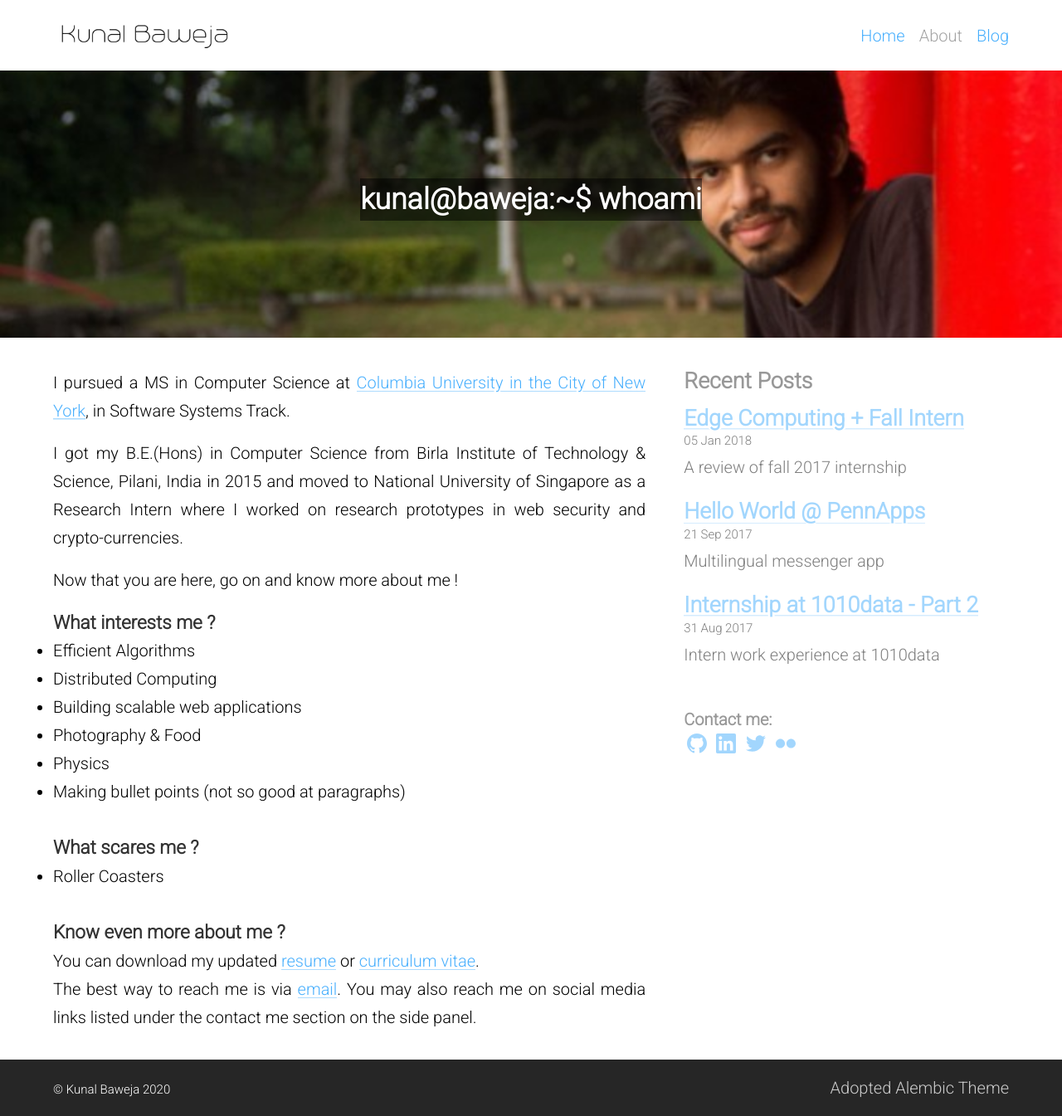
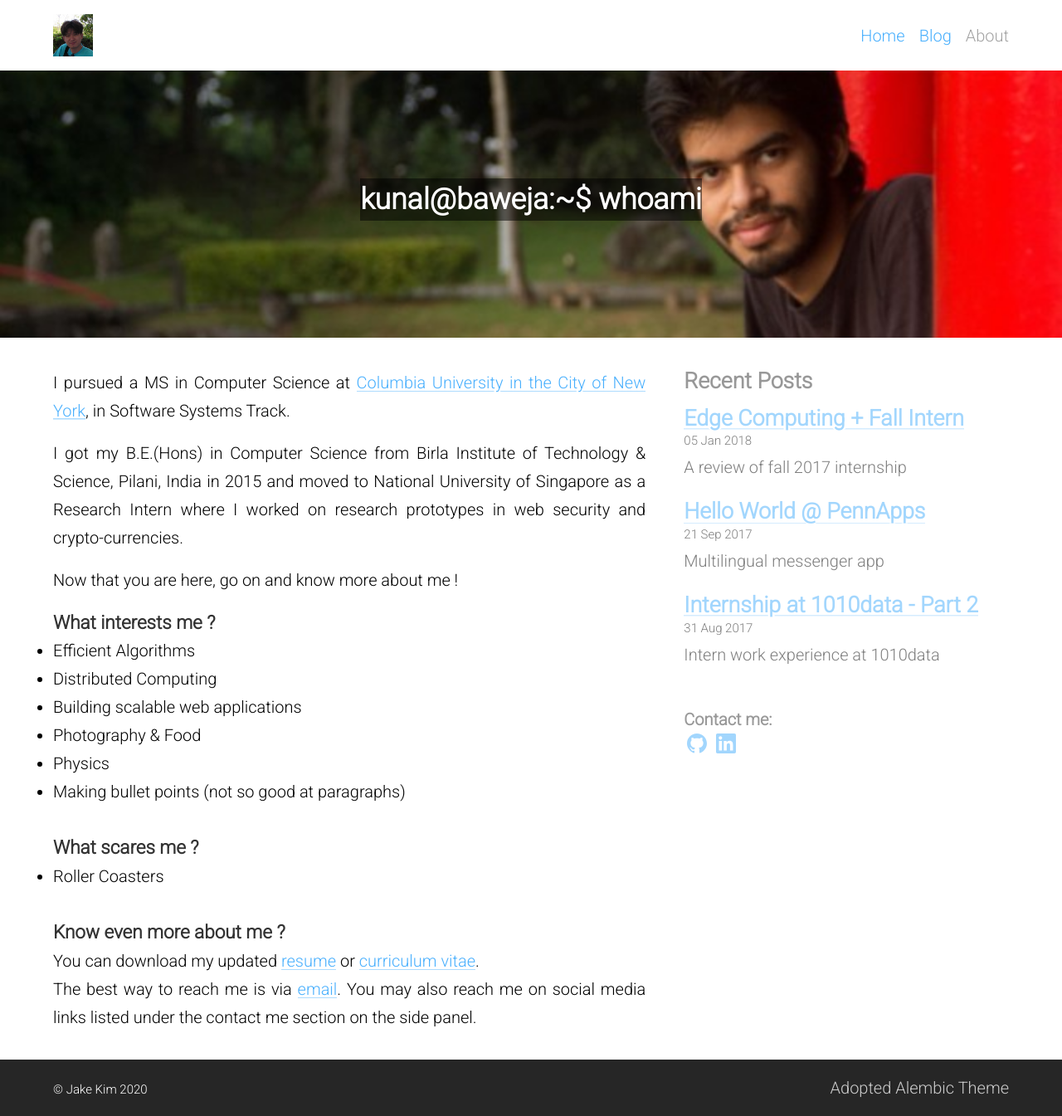
Before and after one commit to xers989/xers989.github.io, a Jekyll site: the page built from about.md, in a window 1280 px wide. Shown: the whole page at 83% size. Built offline with Jekyll 4.4.1, drawn with Linux system fonts in a browser that asks for light colours.

Commit message:
first commit

```diff
--- a/_config.yml
+++ b/_config.yml
@@ -41,24 +41,24 @@ compress_html:
   clippings: all
 
 twitter:
-  username: bawejakunal # jekyll-seo-tag > Owners twitter username
+  username: xers9 # jekyll-seo-tag > Owners twitter username
 
-author: Kunal Baweja # jekyll-seo-tag > default author
+author: Jake Kim # jekyll-seo-tag > default author
 social: # jekyll-seo-tag > social overrides
-  name: Kunal Baweja # jekyll-seo-tag > real name
+  name: Jake Kim # jekyll-seo-tag > real name
   links:  # jekyll-seo-tag > social aliases (sameAs)
-    - https://twitter.com/bawejakunal
-    - https://www.facebook.com/kunal.baweja
-    - https://www.linkedin.com/in/kunal-baweja
-    - https://plus.google.com/+KunalBaweja
-    - https://github.com/bawejakunal
-    - https://www.flickr.com/photos/bawejakunal/
+  #  - https://twitter.com/bawejakunal
+  #  - https://www.facebook.com/kunal.baweja
+    - https://www.linkedin.com/in/kyudong-kim-80778033/
+  #  - https://plus.google.com/+KunalBaweja
+    - https://github.com/xers989
+  #  - https://www.flickr.com/photos/bawejakunal/
 
 # 4. Jekyll settings
 sass:
   style: compressed # Style compression
 permalink: /:categories/:title/  # define url construction
-timezone: America/New_York # Timezone for blog posts and alike
+timezone: Asia/Seoul # Timezone for blog posts and alike
 
 # 6. Site wide defaults
 defaults:
@@ -67,7 +67,7 @@ defaults:
       type: pages
     values:
       layout: page # Default layout
-      image: "/assets/img/kunal-logo.png" # Default image for sharing
+      image: "/assets/img/kyudong.kim.png" # Default image for sharing
 
   - scope:
       path: ""
@@ -86,13 +86,13 @@ collections:
 
 # 7. Site settings
 encoding: utf-8 # Make sure the encoding is right
-title: "Kunal Baweja" # Site name or title, also used in jekyll-seo-tag
-logo: "/assets/img/kunal-logo.png" # Site logo, also used in jekyll-seo-tag
+title: "Jake Kim" # Site name or title, also used in jekyll-seo-tag
+logo: "/assets/img/kyudong.kim.png" # Site logo, also used in jekyll-seo-tag
 
 # Site description and default description, also used in jekyll-seo-tag
-url: "https://bawejakunal.github.io" # Site url, also used in jekyll-seo-tag
-repo: "https://github.com/bawejakunal/bawejakunal.github.io"
-disqus: "bawejakunal-github-io"
+url: "https://xers989.github.io" # Site url, also used in jekyll-seo-tag
+repo: "https://github.com/xers989/xers989.github.io"
+disqus: "xers989-github-io"
 avatarurl: "https://avatars0.githubusercontent.com/u/4623624"
 
 # site verification
@@ -107,19 +107,19 @@ error_mode: strict
 # 8. Site navigation
 navigation_header:
   Home: /
+  Blog: /blog/
   About: /about/
-  Blog: /blog/
 
 #site credits
 navigation_footer:
   Adopted Alembic Theme: https://alembic.darn.es/
 
 contact:
-  github:     https://github.com/bawejakunal
-  linkedin:   https://www.linkedin.com/in/kunal-baweja
-  twitter:    https://twitter.com/bawejakunal
-  flickr:     https://www.flickr.com/photos/bawejakunal/
+  github:     https://github.com/xers989
+  linkedin:   https://www.linkedin.com/in/kyudong-kim-80778033/
+#  twitter:    https://twitter.com/bawejakunal
+#  flickr:     https://www.flickr.com/photos/bawejakunal/
 
-columbia:
-  cs: http://www.cs.columbia.edu/
-  university: http://www.columbia.edu/
+#columbia:
+#  cs: http://www.cs.columbia.edu/
+#  university: http://www.columbia.edu/
```
Also changed, not shown: Gemfile.lock (added), assets/img/kyudong.kim.png (added), 1 other file.
